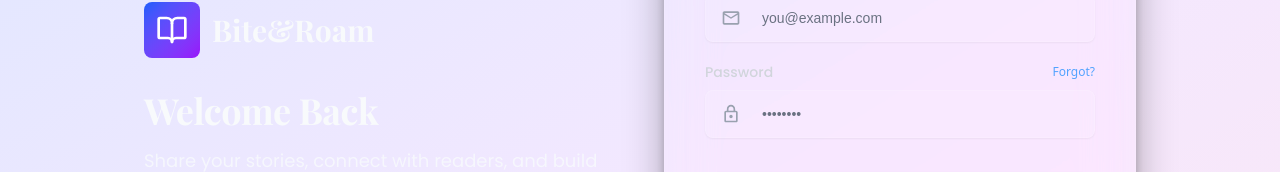
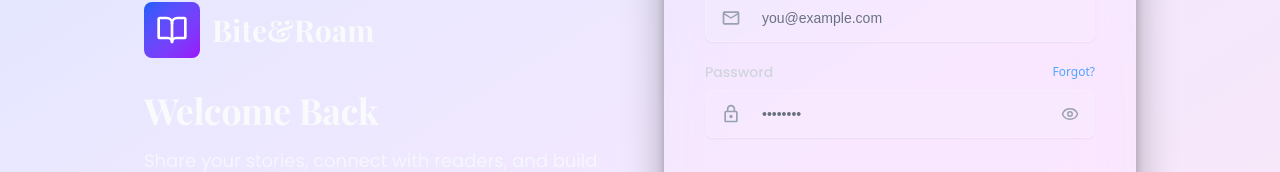
Before and after one commit to deepak-tiwarrri/Blog-Application, a React (Vite) app in the folder frontend1/: page /login in a window 1280 px wide. Shown: the part 275-447 px from the top of the page. Built offline with nearby package versions, Linux system fonts and the light colour scheme; no server answers.

Commit message:
feat: implement authentication UI components, user model, and API endpoint configuration

```diff
--- a/frontend1/src/components/GoogleSignIn.jsx
+++ b/frontend1/src/components/GoogleSignIn.jsx
@@ -32,13 +32,14 @@ const GoogleSignInButton = () => {
       });
       console.log("res from google success: ", response.data);
 
-      const { token, user } = response.data;
+      const { data } = response.data;
+      const { user, accessToken } = data;
 
       // Store token in localStorage and set axios auth header
-      localStorage.setItem("token", token);
+      localStorage.setItem("token", accessToken);
       localStorage.setItem("userId", user._id);
-      setAuthToken(token);
-      setTokenWithTimestamp(token);
+      setAuthToken(accessToken);
+      setTokenWithTimestamp(accessToken);
 
       // Update Redux state
       dispatch(authActions.login());
@@ -51,7 +52,7 @@ const GoogleSignInButton = () => {
         }),
       );
 
-      toast.success("Google Sign-In Successful!");
+      toast.success(response?.message);
       navigate("/blogs");
     } catch (error) {
       console.error("Google Sign-In Error:", error);
--- a/frontend1/src/components/features/AuthForm.jsx
+++ b/frontend1/src/components/features/AuthForm.jsx
@@ -10,25 +10,23 @@ import { useDispatch, useSelector } from "react-redux";
 import { authActions } from "@/store";
 import GoogleSignInButton from "../GoogleSignIn";
 import PropTypes from "prop-types";
-import { BookOpen, ArrowRight } from "lucide-react";
+import { BookOpen, ArrowRight, Eye, EyeOff } from "lucide-react";
 import { useStyles } from "@/lib/utils";
 import FeatureList from "./FeatureList";
 import GlassCard from "../common/GlassCard";
+import { useState } from "react";
 
 const AuthForm = ({ onHandleSubmit, isLoginMode }) => {
   const input = useSelector((state) => state.auth?.input);
   const status = useSelector((state) => state.auth.status);
   const classes = useStyles();
   const dispatch = useDispatch();
-
-
-  console.log("---input---", input);
+  const [showPassword, setShowPassword] = useState(false);
 
   const handleChange = (e) => {
     const { name, value } = e.target;
     dispatch(authActions.updateInput({ [name]: value }));
   };
-
 
   return (
     <div className="min-h-screen flex items-center justify-center bg-gradient-to-br from-indigo-100 via-purple-100 to-pink-100 dark:from-gray-900 dark:via-gray-800 dark:to-black transition-colors duration-500 text-foreground relative overflow-hidden">
@@ -104,7 +102,6 @@ const AuthForm = ({ onHandleSubmit, isLoginMode }) => {
               </div>
 
               <form onSubmit={onHandleSubmit} className="flex flex-col gap-5">
-                {/* Name field for Signup */}
                 {!isLoginMode && (
                   <div className="flex flex-col gap-2">
                     <Label
@@ -124,7 +121,7 @@ const AuthForm = ({ onHandleSubmit, isLoginMode }) => {
                         name="name"
                         placeholder="John Doe"
                         value={input?.name}
-                        onChange={handleChange}
+                        onChange={(e) => handleChange(e)}
                         required
                         className={`${classes.font} h-12 pl-14 rounded-lg border border-white/15 bg-white/8 text-white placeholder:text-gray-500 focus:border-blue-500/70 focus:bg-white/12 focus:outline-none focus:ring-0 focus-visible:ring-0 transition-all duration-200`}
                       />
@@ -151,7 +148,7 @@ const AuthForm = ({ onHandleSubmit, isLoginMode }) => {
                       name="email"
                       placeholder="you@example.com"
                       value={input?.email}
-                      onChange={handleChange}
+                      onChange={(e) => handleChange(e)}
                       required
                       className={`${classes.font} h-12 pl-14 rounded-lg border border-white/15 bg-white/8 text-white placeholder:text-gray-500 focus:border-blue-500/70 focus:bg-white/12 focus:outline-none focus:ring-0 focus-visible:ring-0 transition-all duration-200`}
                     />
@@ -182,15 +179,22 @@ const AuthForm = ({ onHandleSubmit, isLoginMode }) => {
                       <LockOutlinedIcon fontSize="small" />
                     </span>
                     <Input
-                      type="password"
+                      type={showPassword ? "text" : "password"}
                       id="password"
                       name="password"
                       value={input?.password}
                       placeholder="••••••••"
-                      onChange={handleChange}
+                      onChange={(e) => handleChange(e)}
                       required
-                      className={`${classes.font} h-12 pl-14 rounded-lg border border-white/15 bg-white/8 text-white placeholder:text-gray-500 focus:border-blue-500/70 focus:bg-white/12 focus:outline-none focus:ring-0 focus-visible:ring-0 transition-all duration-200`}
+                      className={`${classes.font} h-12 pl-14 pr-12 rounded-lg border border-white/15 bg-white/8 text-white placeholder:text-gray-500 focus:border-blue-500/70 focus:bg-white/12 focus:outline-none focus:ring-0 focus-visible:ring-0 transition-all duration-200`}
                     />
+                    <button
+                      type="button"
+                      onClick={() => setShowPassword(!showPassword)}
+                      className="absolute right-4 top-1/2 -translate-y-1/2 text-gray-400 hover:text-gray-300 focus:text-blue-400 transition-colors"
+                    >
+                      {showPassword ? <EyeOff size={18} /> : <Eye size={18} />}
+                    </button>
                   </div>
                 </div>
 
@@ -272,16 +276,21 @@ const AuthForm = ({ onHandleSubmit, isLoginMode }) => {
                 style={{ fontFamily: "Poppins, sans-serif" }}
               >
                 By continuing, you agree to our{" "}
-                <Link to="#" className="text-blue-400 hover:text-blue-300 hover:underline transition-colors">
+                <Link
+                  to="#"
+                  className="text-blue-400 hover:text-blue-300 hover:underline transition-colors"
+                >
                   Terms of Service
                 </Link>{" "}
                 and{" "}
-                <Link to="#" className="text-blue-400 hover:text-blue-300 hover:underline transition-colors">
+                <Link
+                  to="#"
+                  className="text-blue-400 hover:text-blue-300 hover:underline transition-colors"
+                >
                   Privacy Policy
                 </Link>
               </p>
             </GlassCard>
-
           </div>
         </div>
       </div>
--- a/frontend1/src/lib/endpoints.js
+++ b/frontend1/src/lib/endpoints.js
@@ -1,4 +1,5 @@
 const FRONTEND_PORT = 5001;
-const API_BASE_URL = 'http://localhost:8000/api';
+// Use explicit environment variable for production, otherwise fallback to local dev backend.
+const API_BASE_URL = import.meta.env.VITE_API_URL || 'http://localhost:8000/api';
 export const BLOG_URL = `${API_BASE_URL}/blog`;
 export const USER_URL = `${API_BASE_URL}/user`;
```
Also changed, not shown: 2 other files (tests, documents, lock files or other folders).
